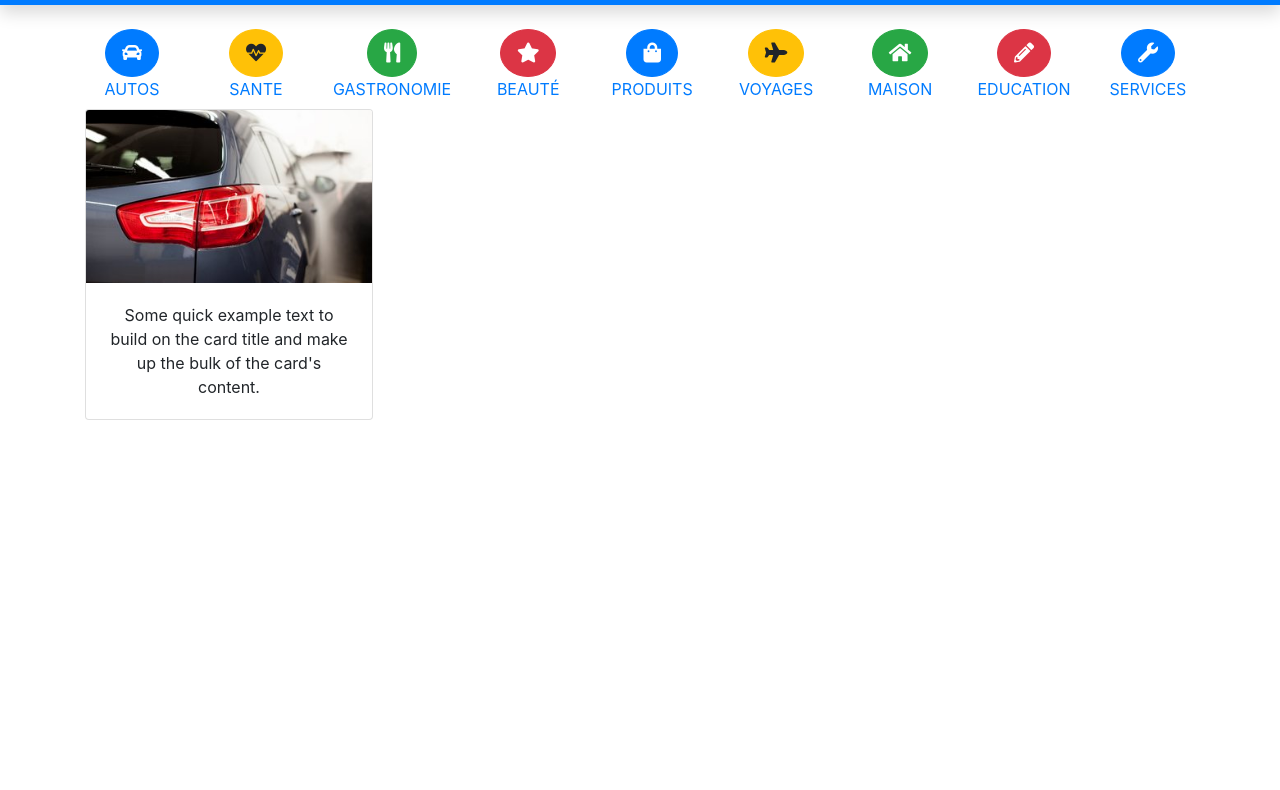
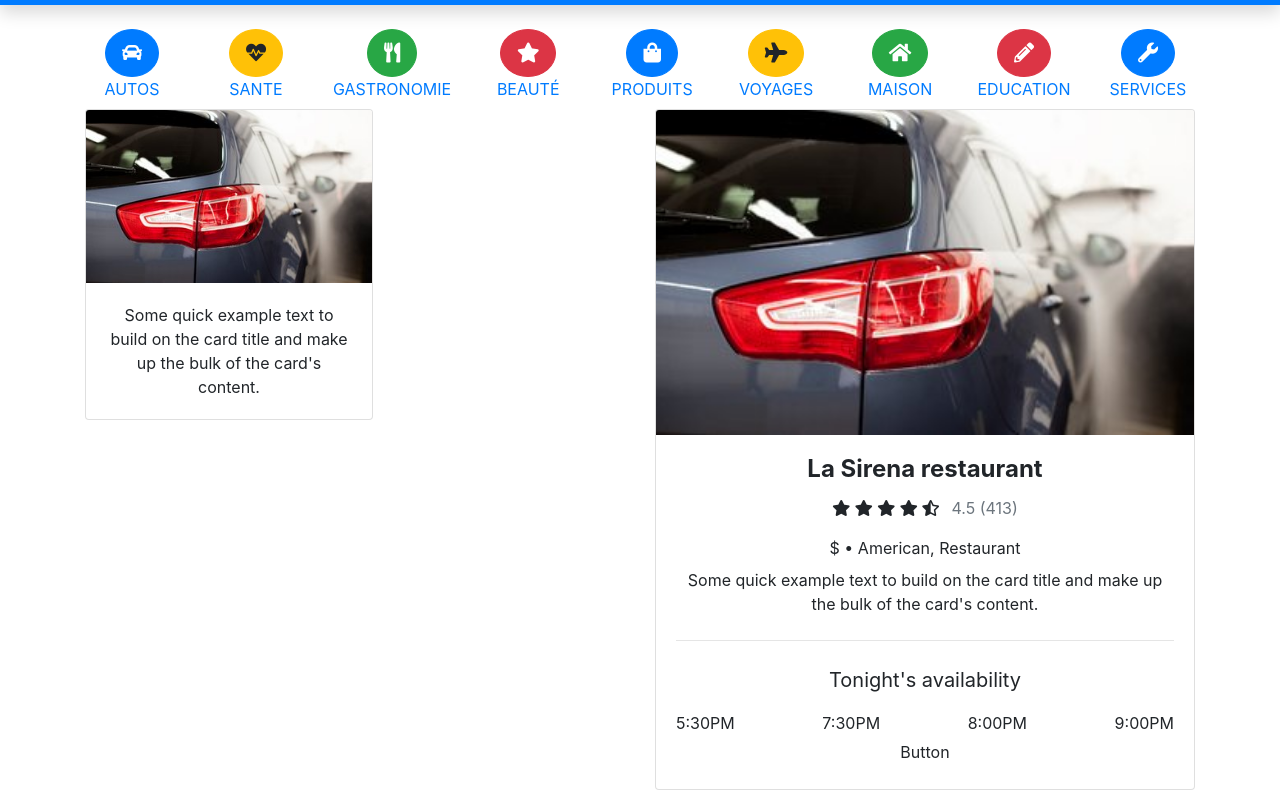
Before and after one commit to WilsonReyesTorres/bitvoix, a plain HTML site: page index.html in a window 1280 px wide. Shown: the part 81-871 px from the top of the page. Before the commit the page ends 800 px from the top, so only its background shows below. Drawn offline with nearby package versions, Linux system fonts and the light colour scheme.

Commit message:
Neuve carte

```diff
--- a/index.html
+++ b/index.html
@@ -146,11 +146,14 @@
 
                                     <div class="row my-3 d-flex justify-content-center">
                                         <!--Facebook-->
-                                        <button type="button" class="btn btn-primary btn-rounded mr-3 shadow btn-facebook"><img src="images/icono-facebook.jpg" id="i-facebook">  Facebook</button>
+                                        <button type="button"
+                                            class="btn btn-primary btn-rounded mr-3 shadow btn-facebook"><img
+                                                src="images/icono-facebook.jpg" id="i-facebook"> Facebook</button>
                                         <!--Twitter-->
 
                                         <!--Google +-->
-                                        <button type="button" class="btn btn-primary shadow btn-google"><img src="images/icono-google.jpg" id="i-google"> Google</button>
+                                        <button type="button" class="btn btn-primary shadow btn-google"><img
+                                                src="images/icono-google.jpg" id="i-google"> Google</button>
                                     </div>
                                 </div>
                                 <!--Footer-->
@@ -195,8 +198,9 @@
                                             <span class="input-group-text" id="basic-addon1"><i
                                                     class="fas fa-lock prefix"></i></span>
                                         </div>
-                                        <input type="password" class="form-control" placeholder="Confirmer le mot de passe"
-                                            aria-label="Courriel" aria-describedby="basic-addon1">
+                                        <input type="password" class="form-control"
+                                            placeholder="Confirmer le mot de passe" aria-label="Courriel"
+                                            aria-describedby="basic-addon1">
                                     </div>
 
                                     <div class="text-center form-sm mt-2">
@@ -209,11 +213,14 @@
 
                                     <div class="row my-3 d-flex justify-content-center">
                                         <!--Facebook-->
-                                        <button type="button" class="btn btn-primary btn-rounded mr-3 shadow btn-facebook"><img src="images/icono-facebook.jpg" id="i-facebook">  Facebook</button>
+                                        <button type="button"
+                                            class="btn btn-primary btn-rounded mr-3 shadow btn-facebook"><img
+                                                src="images/icono-facebook.jpg" id="i-facebook"> Facebook</button>
                                         <!--Twitter-->
 
                                         <!--Google +-->
-                                        <button type="button" class="btn btn-primary shadow btn-google"><img src="images/icono-google.jpg" id="i-google"> Google</button>
+                                        <button type="button" class="btn btn-primary shadow btn-google"><img
+                                                src="images/icono-google.jpg" id="i-google"> Google</button>
                                     </div>
 
                                 </div>
@@ -308,9 +315,71 @@
                     </div>
                 </div>
 
+                <div class="col">
+
+                    <!-- Card -->
+                    <div class="card booking-card">
+
+                        <!-- Card image -->
+                        <div class="view overlay">
+                            <img class="card-img-top" src="images/auto.jpg" alt="Card image cap">
+                            <a href="#!">
+                                <div class="mask rgba-white-slight"></div>
+                            </a>
+                        </div>
+
+                        <!-- Card content -->
+                        <div class="card-body">
+
+                            <!-- Title -->
+                            <h4 class="card-title font-weight-bold"><a>La Sirena restaurant</a></h4>
+                            <!-- Data -->
+                            <ul class="list-unstyled list-inline rating mb-0">
+                                <li class="list-inline-item mr-0"><i class="fas fa-star amber-text"> </i></li>
+                                <li class="list-inline-item mr-0"><i class="fas fa-star amber-text"></i></li>
+                                <li class="list-inline-item mr-0"><i class="fas fa-star amber-text"></i></li>
+                                <li class="list-inline-item mr-0"><i class="fas fa-star amber-text"></i></li>
+                                <li class="list-inline-item"><i class="fas fa-star-half-alt amber-text"></i></li>
+                                <li class="list-inline-item">
+                                    <p class="text-muted">4.5 (413)</p>
+                                </li>
+                            </ul>
+                            <p class="mb-2">$ • American, Restaurant</p>
+                            <!-- Text -->
+                            <p class="card-text">Some quick example text to build on the card title and make up the bulk
+                                of the
+                                card's content.</p>
+                            <hr class="my-4">
+                            <p class="lead"><strong>Tonight's availability</strong></p>
+                            <ul class="list-unstyled list-inline d-flex justify-content-between mb-0">
+                                <li class="list-inline-item mr-0">
+                                    <div class="chip mr-0">5:30PM</div>
+                                </li>
+                                <li class="list-inline-item mr-0">
+                                    <div class="chip deep-purple white-text mr-0">7:30PM</div>
+                                </li>
+                                <li class="list-inline-item mr-0">
+                                    <div class="chip mr-0">8:00PM</div>
+                                </li>
+                                <li class="list-inline-item mr-0">
+                                    <div class="chip mr-0">9:00PM</div>
+                                </li>
+                            </ul>
+                            <!-- Button -->
+                            <a href="#" class="btn btn-flat deep-purple-text p-1 mx-0 mb-0">Button</a>
+
+                        </div>
+
+                    </div>
+                    <!-- Card -->
+
+                </div>
+
+            </div>
 
 
-            </div>
+
+            <!-- Fin Cards Services -->
 
         </div>
 
```
